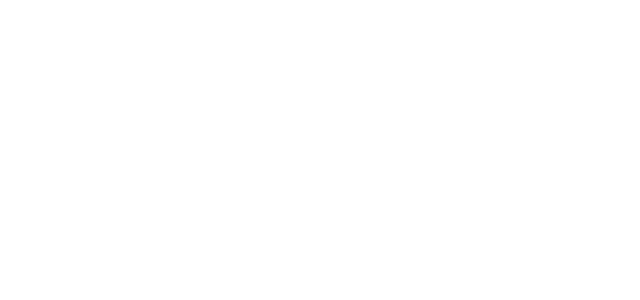
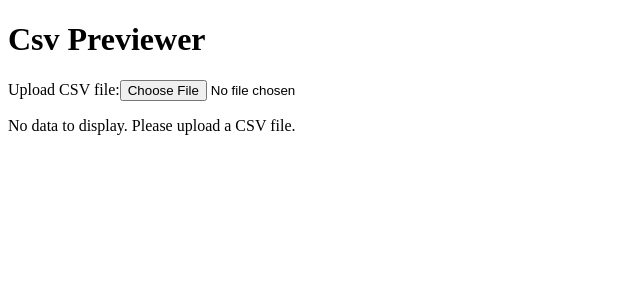
Before and after one commit to GabrieleTuzzo/ex-react-csv-reader, a React (Vite) app: page / in a window 1280 px wide. Shown: the top 300 px of the page, without its empty margins (0-640 px from the left). Built offline with nearby package versions, Linux system fonts and the light colour scheme.

Commit message:
ADD csv upload and preview

```diff
--- a/package.json
+++ b/package.json
@@ -10,6 +10,7 @@
     "preview": "vite preview"
   },
   "dependencies": {
+    "papaparse": "^5.5.3",
     "react": "^19.1.0",
     "react-dom": "^19.1.0"
   },
--- a/src/App.jsx
+++ b/src/App.jsx
@@ -1,7 +1,71 @@
 import './App.css';
+import { useState } from 'react';
+import Papa from 'papaparse';
 
 function App() {
-    return <></>;
+    const [data, setData] = useState([]);
+
+    const handleFileChange = (event) => {
+        const file = event.target.files[0];
+        if (!file) {
+            console.error('No file selected');
+            return;
+        }
+        console.log('Selected file:', file);
+
+        Papa.parse(file, {
+            header: true,
+            skipEmptyLines: true,
+            complete: (results) => {
+                console.log('Parsed results:', results);
+                setData(results.data);
+            },
+            error: (error) => {
+                console.error('Error parsing CSV:', error);
+            },
+        });
+    };
+
+    return (
+        <>
+            <h1>Csv Previewer</h1>
+            <form>
+                <label htmlFor="csvFile">Upload CSV file:</label>
+                <input
+                    type="file"
+                    id="csvFile"
+                    accept=".csv"
+                    onChange={handleFileChange}
+                />
+            </form>
+            {data.length > 0 && (
+                <div>
+                    <h2>CSV Data Preview</h2>
+                    <table>
+                        <thead>
+                            <tr>
+                                {Object.keys(data[0]).map((key) => (
+                                    <th key={key}>{key}</th>
+                                ))}
+                            </tr>
+                        </thead>
+                        <tbody>
+                            {data.map((row, index) => (
+                                <tr key={index}>
+                                    {Object.values(row).map((value, index) => (
+                                        <td key={index}>{value}</td>
+                                    ))}
+                                </tr>
+                            ))}
+                        </tbody>
+                    </table>
+                </div>
+            )}
+            {data.length === 0 && (
+                <p>No data to display. Please upload a CSV file.</p>
+            )}
+        </>
+    );
 }
 
 export default App;
```
Also changed, not shown: 1 other file (tests, documents, lock files or other folders).
